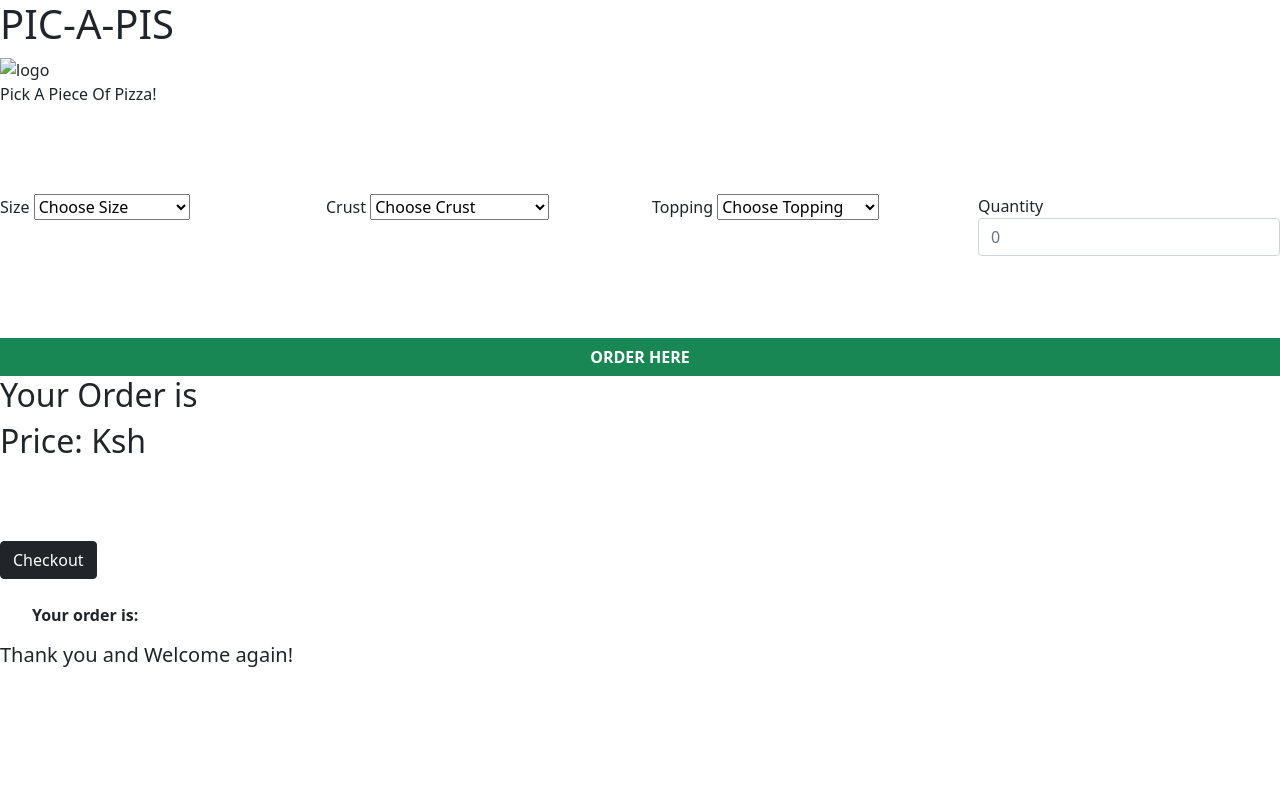
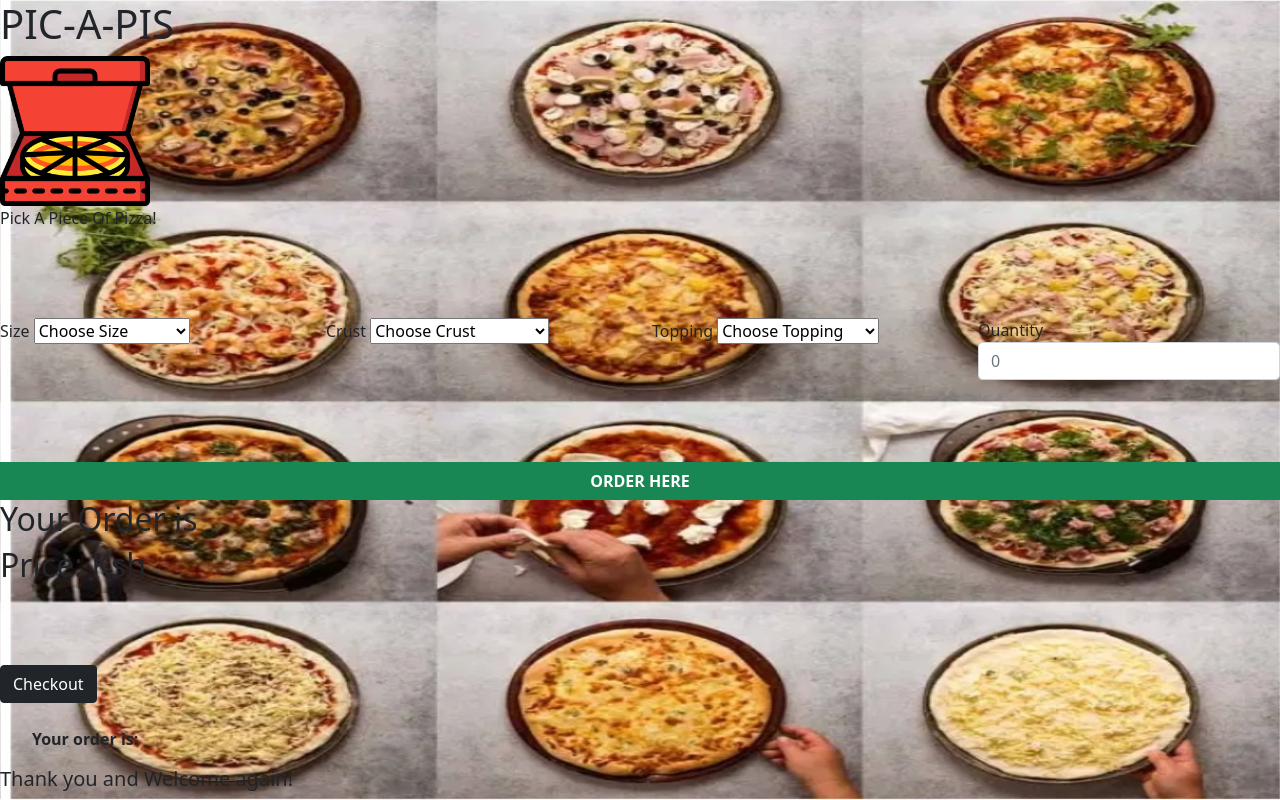
Before and after one commit to Allantoizmughus/Pic-a-Piz, a plain HTML site: page index.html in a window 1280 px wide. Drawn offline with nearby package versions, Linux system fonts and the light colour scheme.

Commit message:
Add immages to the page

```diff
--- a/Css/style.css
+++ b/Css/style.css
@@ -0,0 +1,4 @@
+body{
+    background-image: url("/images/pizza.jpg");
+    background-size: 100% 100%;
+}
--- a/index.html
+++ b/index.html
@@ -14,7 +14,7 @@
     <!--landing page-->
     <div id=landing>
         <h1>PIC-A-PIS</h1>
-        <div><img src="" alt=logo></div>
+        <div><img src="images/pizza.png" alt="logo" width="150px" height="150px"></div>
         <p>Pick A Piece Of Pizza!</p>
 
     </div>
```
Also changed, not shown: images/pizza.jpg (added), images/pizza.png (added).
